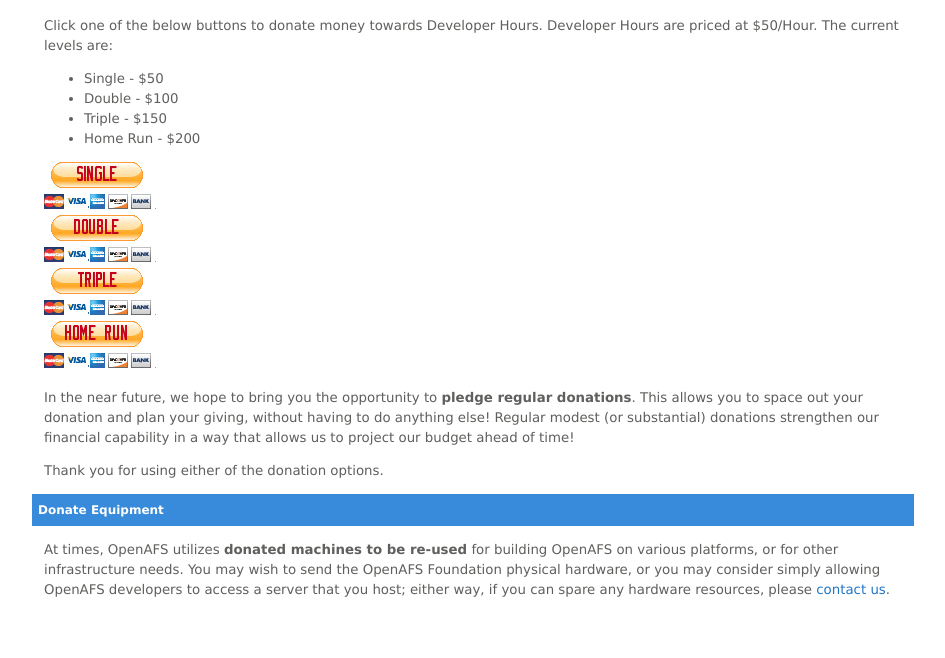
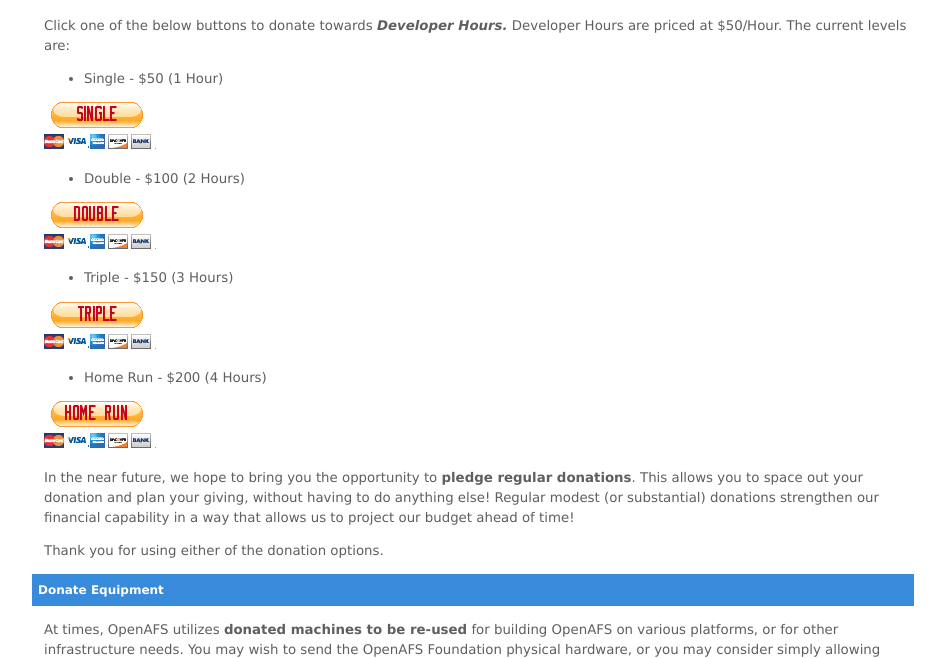
Before and after one commit to openafsfoundation/openafsfoundation.org, a Jekyll site: the page built from help/donate/index.md, in a window 1280 px wide and 900 px high, scrolled down 523 px, cut to the strip 242-900 px from the top of the window. Shown: the whole strip, without its empty margins (161-1106 px from the left). Built offline with Jekyll 4.4.1, drawn with Linux system fonts in a browser that asks for light colours; grey boxes are pictures that could not be loaded.

Commit message:
Update index.md

```diff
--- a/help/donate/index.md
+++ b/help/donate/index.md
@@ -25,13 +25,9 @@
        alt="" border="0" width="1" height="1">
 </form>
 
-Click one of the below buttons to donate  money towards Developer Hours.  Developer Hours are priced at $50/Hour. The  current levels are:
+Click one of the below buttons to donate  towards ***Developer Hours.***  Developer Hours are priced at $50/Hour. The  current levels are:
 
-* Single - $50
-* Double - $100
-* Triple - $150
-* Home Run - $200
-
+* Single - $50 (1 Hour)
 
 <form action="https://www.paypal.com/cgi-bin/webscr" method="post" target="_top">
 <input type="hidden" name="cmd" value="_s-xclick">
@@ -40,6 +36,8 @@
 <img alt="" border="0" src="https://www.paypalobjects.com/en_US/i/scr/pixel.gif" width="1" height="1">
 </form>
 
+* Double - $100 (2 Hours)
+
 <form action="https://www.paypal.com/cgi-bin/webscr" method="post" target="_top">
 <input type="hidden" name="cmd" value="_s-xclick">
 <input type="hidden" name="hosted_button_id" value="Z4VWNNDRVNCHN">
@@ -47,12 +45,16 @@
 <img alt="" border="0" src="https://www.paypalobjects.com/en_US/i/scr/pixel.gif" width="1" height="1">
 </form>
 
+* Triple - $150 (3 Hours)
+
 <form action="https://www.paypal.com/cgi-bin/webscr" method="post" target="_top">
 <input type="hidden" name="cmd" value="_s-xclick">
 <input type="hidden" name="hosted_button_id" value="ZKEAMB4C6ZY2A">
 <input type="image" src="http://www.openafsfoundation.org/ui/img/triple.png" border="0" name="submit" alt="PayPal - The safer, easier way to pay online!">
 <img alt="" border="0" src="https://www.paypalobjects.com/en_US/i/scr/pixel.gif" width="1" height="1">
 </form>
+
+* Home Run - $200 (4 Hours)
 
 <form action="https://www.paypal.com/cgi-bin/webscr" method="post" target="_top">
 <input type="hidden" name="cmd" value="_s-xclick">
```
